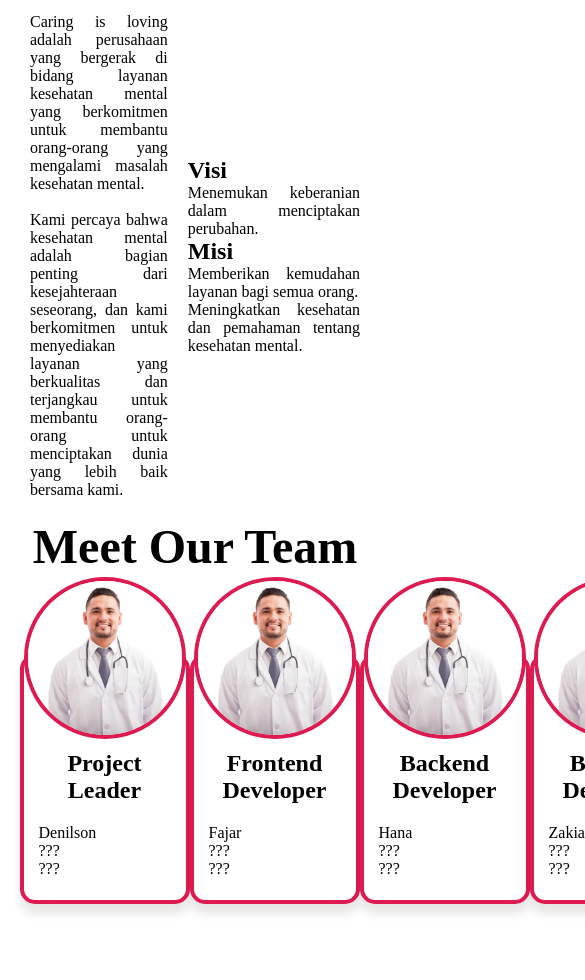
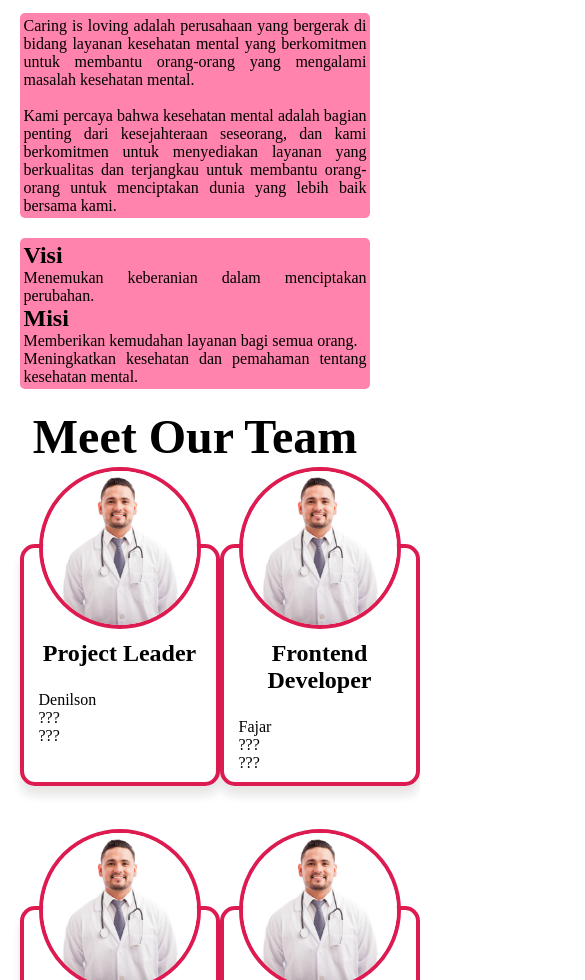
Before and after one commit to itsmedeva/nyobanyoba, a plain HTML site: page html/tentangkami.html in a window 390 px wide. Shown: the part 321-1301 px from the top of the page, 585 px wide, since content can reach past the window. Drawn offline with Linux system fonts and the light colour scheme.

Commit message:
ngebagusin

```diff
--- a/css/tentangkami.css
+++ b/css/tentangkami.css
@@ -133,17 +133,22 @@ nav .toggle_btn{
 
 .content{
     display: flex;
-    flex-direction: row;
     align-items: center;
 }
 
 .intro{
     width: 100%;
     margin: 0 20px 0 10px;
+    background-color: rgba(255, 8, 93, 0.5);
+    padding: 1%;
+    border-radius: 5px;
 }
 
 .visi-misi{
     margin: 0 10px 0 0;
+    background-color: rgba(255, 8, 93, 0.5);
+    padding: 1%;
+    border-radius: 5px;
 }
 
 .team h2{
@@ -153,13 +158,13 @@ nav .toggle_btn{
     margin: 5%;
 }
 .wrap-card{
-    display: flex;
-    justify-content: space-around;
+    display: grid;
+    grid-template-columns: auto auto auto auto auto;
     margin: 5%
 }
 .card {
     width: 200px;
-    height: 250px;
+    height: auto;
     margin: 60px 0;
     border-radius: 15px;
     position: relative;
@@ -220,6 +225,23 @@ footer .footer-location .location-icon{
     nav .links{
         gap: 1rem;
     }
+
+    .wrap-card{
+        grid-template-columns:auto auto auto;
+    }
+
+    .content{
+        flex-direction: column;
+    }
+
+    .intro{
+        margin: 0 0 10px;
+    }
+
+    .visi-misi{
+        width: 100%;
+        margin: 10px 0 0 0;
+    }
 }
 
 @media(max-width: 576px){
@@ -238,6 +260,10 @@ footer .footer-location .location-icon{
     .dropdown_menu{
         left: 2rem;
         width: unset;
+    }
+
+    .wrap-card{
+        grid-template-columns: auto auto;
     }
 
     footer{
```
Also changed, not shown: css/beranda.css (+6 -2 lines).
